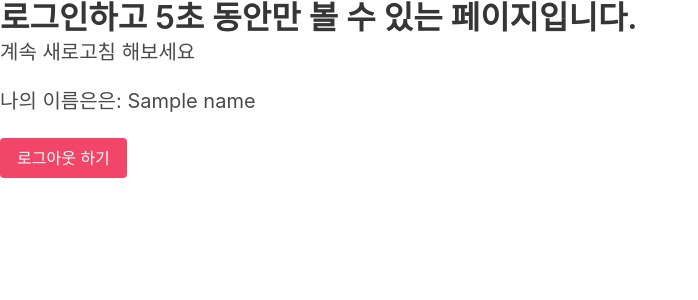
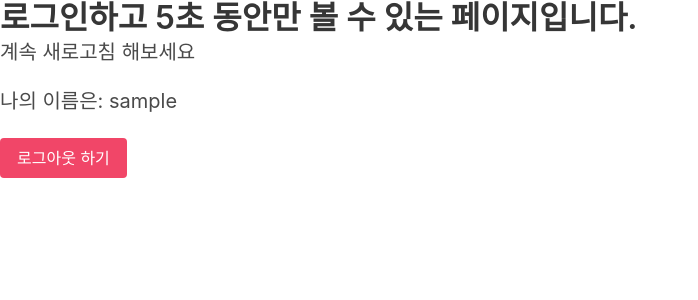
Before and after one commit to s-woon/semoja, a Flask app: template templates/main.html in a window 1280 px wide. Shown: the top 300 px of the page, without its empty margins (0-698 px from the left). Run offline with Flask 2, Linux system fonts and the light colour scheme; the template is opened without the code that fills it: most values are stand-ins (such as "Sample title", 1, 10 or a date in 2020); some libraries are stand-ins or nearby versions.

Commit message:
2022/06.21 app.py에서 받는 데이터 수정으로 인한 jinja2코드 수정

```diff
--- a/templates/main.html
+++ b/templates/main.html
@@ -23,7 +23,6 @@
         alert('로그아웃!')
         window.location.href='/login'
       }
-
     </script>
 
   </head>
@@ -32,7 +31,7 @@
       <h1 class="title">로그인하고 5초 동안만 볼 수 있는 페이지입니다.</h1>
       <h1 class="subtitle">계속 새로고침 해보세요</h1>
     </p>
-    <h5 class="subtitle">나의 이름은은: {{name}}</h5>
+    <h5 class="subtitle">나의 이름은: {{ nickname }}</h5>
     <button class="button is-danger" onclick="logout()">로그아웃 하기</button>
   </body>
 </html>
```
